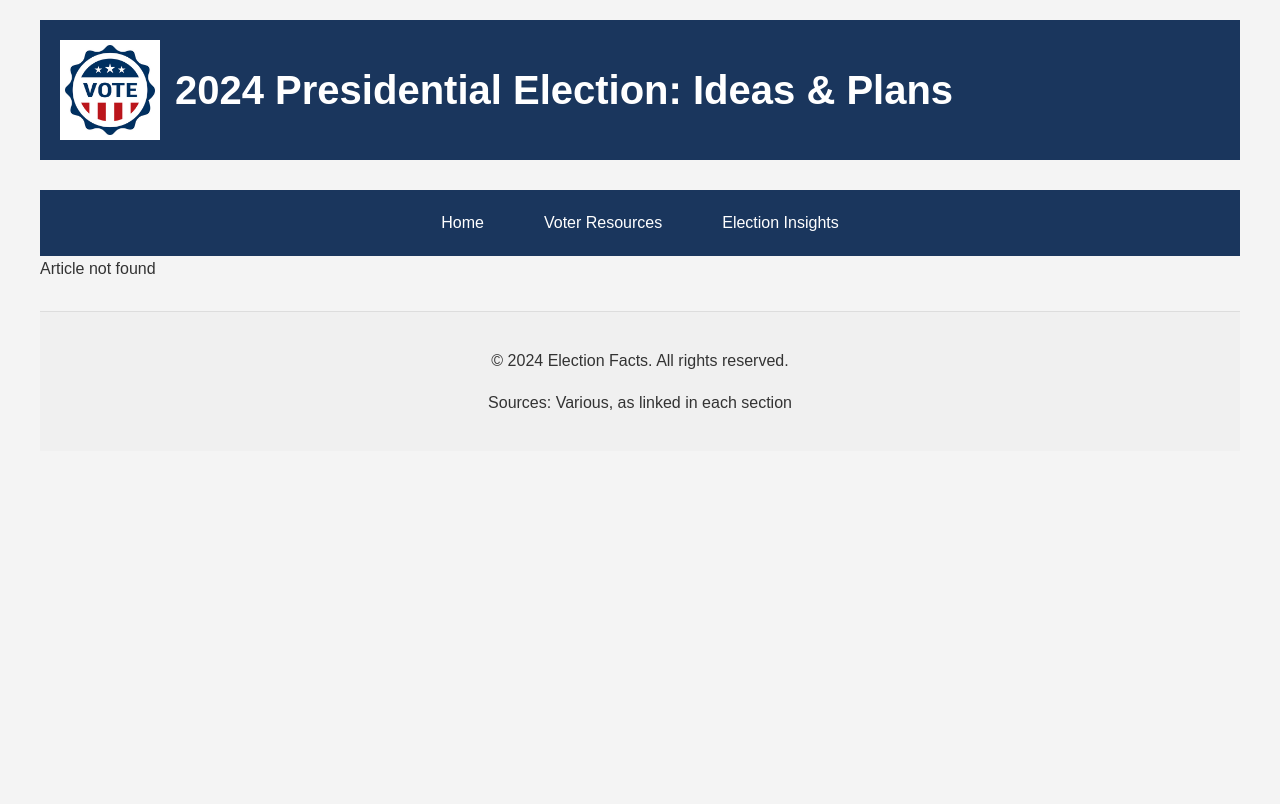
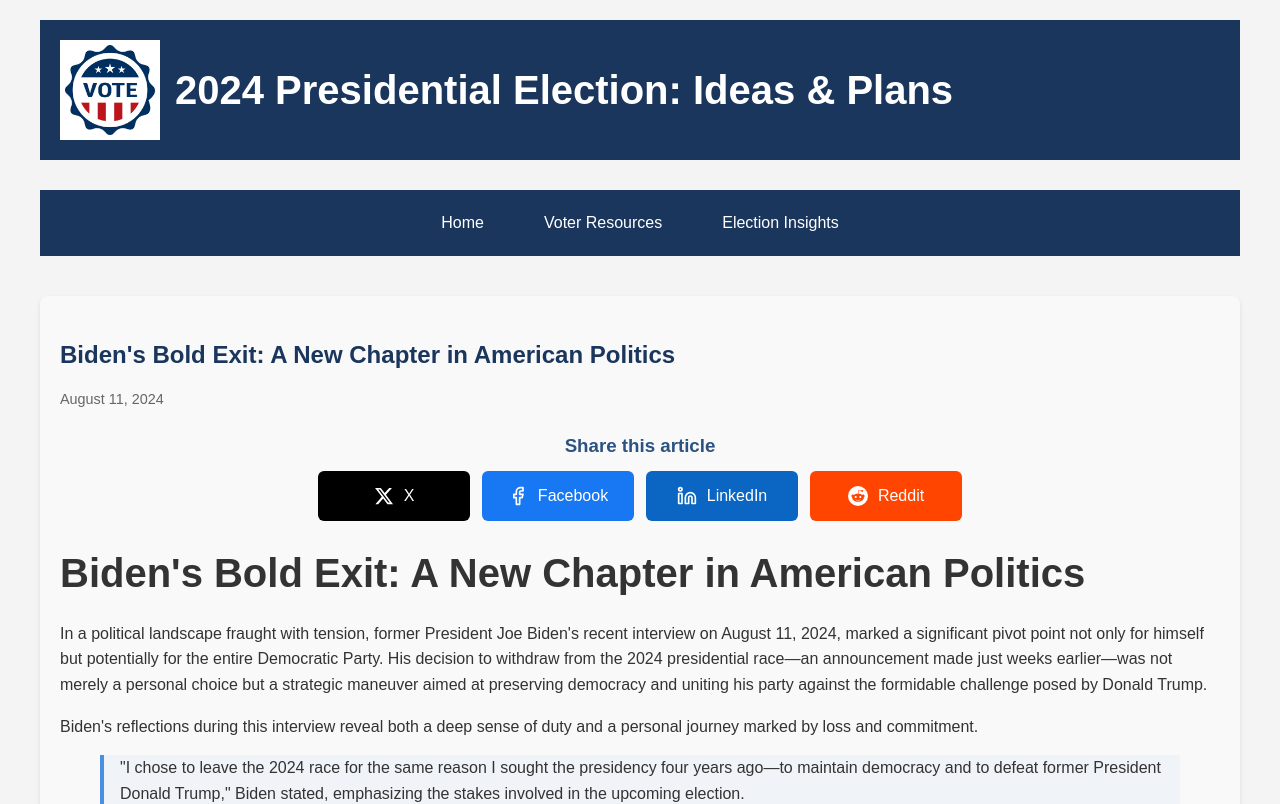
Before and after one commit to PaulMoreira/FactVerify, a React (Create React App) app: page /insights/biden-exit-2024-race in a window 1280 px wide. Before the commit this address had no page. Shown: the top 804 px of the page. Built offline with nearby package versions, Linux system fonts and the light colour scheme.

Commit message:
added a new article

```diff
--- a/src/articleData.js
+++ b/src/articleData.js
@@ -1,5 +1,81 @@
 // articleData.js
 export const articleData = [
+  {
+    id: "biden-exit-2024-race",
+    date: "August 11, 2024",
+    headline: "Biden's Bold Exit: A New Chapter in American Politics",
+    summary: "Explore former President Joe Biden's decision to withdraw from the 2024 presidential race, its implications for the Democratic Party, and his reflections on democracy and personal legacy.",
+    shareUrl: "https://vote2024info.vercel.app/insights/biden-exit-2024-race",
+    content: `
+      <h1>Biden's Bold Exit: A New Chapter in American Politics</h1>
+      <p>In a political landscape fraught with tension, former President Joe Biden's recent interview on August 11, 2024, marked a significant pivot point not only for himself but potentially for the entire Democratic Party. His decision to withdraw from the 2024 presidential race—an announcement made just weeks earlier—was not merely a personal choice but a strategic maneuver aimed at preserving democracy and uniting his party against the formidable challenge posed by Donald Trump. </p>
+      <p>Biden's reflections during this interview reveal both a deep sense of duty and a personal journey marked by loss and commitment.</p>
+
+      <blockquote>
+        <p>"I chose to leave the 2024 race for the same reason I sought the presidency four years ago—to maintain democracy and to defeat former President Donald Trump," Biden stated, emphasizing the stakes involved in the upcoming election.</p>
+      </blockquote>
+
+      <h3>The Decision to Withdraw</h3>
+      <p>Biden's withdrawal came as a surprise to many, especially given the contentious nature of the current political climate. On July 21, 2024, he announced he would not seek reelection, a decision he articulated in an Oval Office address, asserting, "saving our democracy was more important than personal ambition." </p>
+      <p>This sentiment was echoed in his interview with CBS News chief election correspondent Robert Costa, where he explained the pressure he faced from Democratic colleagues who feared his candidacy could jeopardize their own campaigns.</p>
+
+      <blockquote>
+        <p>"What happened was, a number of my Democratic colleagues in the House and Senate thought that I was gonna hurt them in the races," he noted, adding that his continued presence in the race would be a "real distraction."</p>
+      </blockquote>
+
+      <p>Polling data from CBS News revealed that just days before his announcement, Trump was leading Biden by five points nationally and had a slight edge in key battleground states. The political calculus was clear: Biden's exit was a strategic concession to bolster the party's chances.</p>
+
+      <h3>A Promise to His Son</h3>
+      <p>Amid the political maneuvering, Biden shared a poignant anecdote about his late son, Beau Biden, whose memory loomed large in his decision-making process. Beau's battle with cancer and his eventual death in 2015 left a profound impact on Biden, who recalled a promise he made to his son to remain engaged in public service.</p>
+
+      <blockquote>
+        <p>"Whenever I have a decision that's really hard to make, I literally ask myself, 'What would Beau do?'" Biden reflected. "He should be sitting here being interviewed, not me."</p>
+      </blockquote>
+
+      <p>This deeply personal narrative not only humanizes Biden but also illustrates the emotional stakes that underpin his political decisions.</p>
+
+      <h3>The Stakes of the Upcoming Election</h3>
+      <p>As Biden prepares to support Kamala Harris, the Democratic nominee, he reiterated the critical importance of defeating Trump, whom he described as "a genuine danger to American security." He warned that the consequences of a Trump victory would reverberate through American democracy for years to come.</p>
+
+      <blockquote>
+        <p>"Watch what happens. It's a danger," he warned, highlighting what he sees as an existential threat to the nation.</p>
+      </blockquote>
+
+      <p>Biden's conviction that the upcoming election represents an "inflection point in world history" underscores the heightened stakes for both major parties. His endorsement of Harris signals a new chapter for the Democratic Party, one that strives for unity in the face of adversity.</p>
+
+      <h3>The Road Ahead</h3>
+      <p>Looking forward, Biden expressed his commitment to actively campaign for Harris and her running mate, Minnesota Governor Tim Walz. He emphasized the importance of winning Pennsylvania, his home state, which remains critical for electoral success. </p>
+
+      <blockquote>
+        <p>"We have got to win Pennsylvania," he stated, signaling his intent to be a vital part of the campaign trail, despite any concerns regarding his health.</p>
+      </blockquote>
+
+      <p>Biden's remarks also touched on global issues, including the ongoing conflict in Gaza, where he expressed optimism about reaching a cease-fire agreement before his term ends. This multifaceted approach highlights his intent to remain an influential voice in both domestic and international spheres.</p>
+
+      <h3>Conclusion: A Legacy in the Making</h3>
+      <p>As Biden steps back from the race, he leaves behind a complex legacy shaped by personal commitments and a fervent dedication to democracy. His reflections reveal a leader who wrestles with the weight of history while navigating the tumult of contemporary politics. </p>
+
+      <blockquote>
+        <p>"I hope that I proved democracy works," he concluded, underscoring the core of his message.</p>
+      </blockquote>
+
+      <p>In the end, Biden's exit from the race is not merely a farewell but a call to action for Democrats to unite against a common foe, a clarion call that resonates deeply in an era defined by division and uncertainty.</p>
+
+      <h3>Did you know?</h3>
+      <p>Biden's decision to run for president in 2020 was heavily influenced by the violent demonstrations in Charlottesville, Virginia, in 2017, which he cited as a turning point in his public service commitment.</p>
+
+      <h3>Sources and Further Reading</h3>
+      <ul>
+        <li><a rel="noopener noreferrer" target="_blank" href="https://www.politico.com/news/2024/08/11/joe-biden-interview-cbs-harris-00173518">Biden's Decision to Withdraw from the Race</a> - A detailed overview of Biden's interview and the context surrounding his decision.</li>
+        <li><a rel="noopener noreferrer" target="_blank" href="https://www.cbsnews.com/news/president-joe-biden-highlights-from-first-tv-interview-since-exiting-2024-race/">Highlights from Biden's CBS Interview</a> - Key moments and quotes from Biden's first interview post-campaign.</li>
+        <li><a rel="noopener noreferrer" target="_blank" href="https://www.npr.org/2024/08/11/nx-s1-5071100/biden-trump-harris-election">NPR on Biden's Political Strategy</a> - Analysis of Biden's strategy and the implications for the Democratic Party.</li>
+      </ul>
+
+      <p>In closing, Biden's narrative of sacrifice and duty invites reflection on the nature of leadership in turbulent times, reminding us that the path to democracy is often fraught with challenges that require resilience and unity in the face of division.</p>
+    `,
+    ogImage: "https://cdn.cnn.com/cnnnext/dam/assets/220508164316-04-joe-biden-2022-super-tease.jpg",
+    ogDescription: "Former President Joe Biden's decision to withdraw from the 2024 presidential race marks a pivotal moment in American politics, emphasizing the importance of democracy and party unity."
+  },
   {
     id: "kamala-harris-2024-impact",
     date: "August 11, 2024",
```
